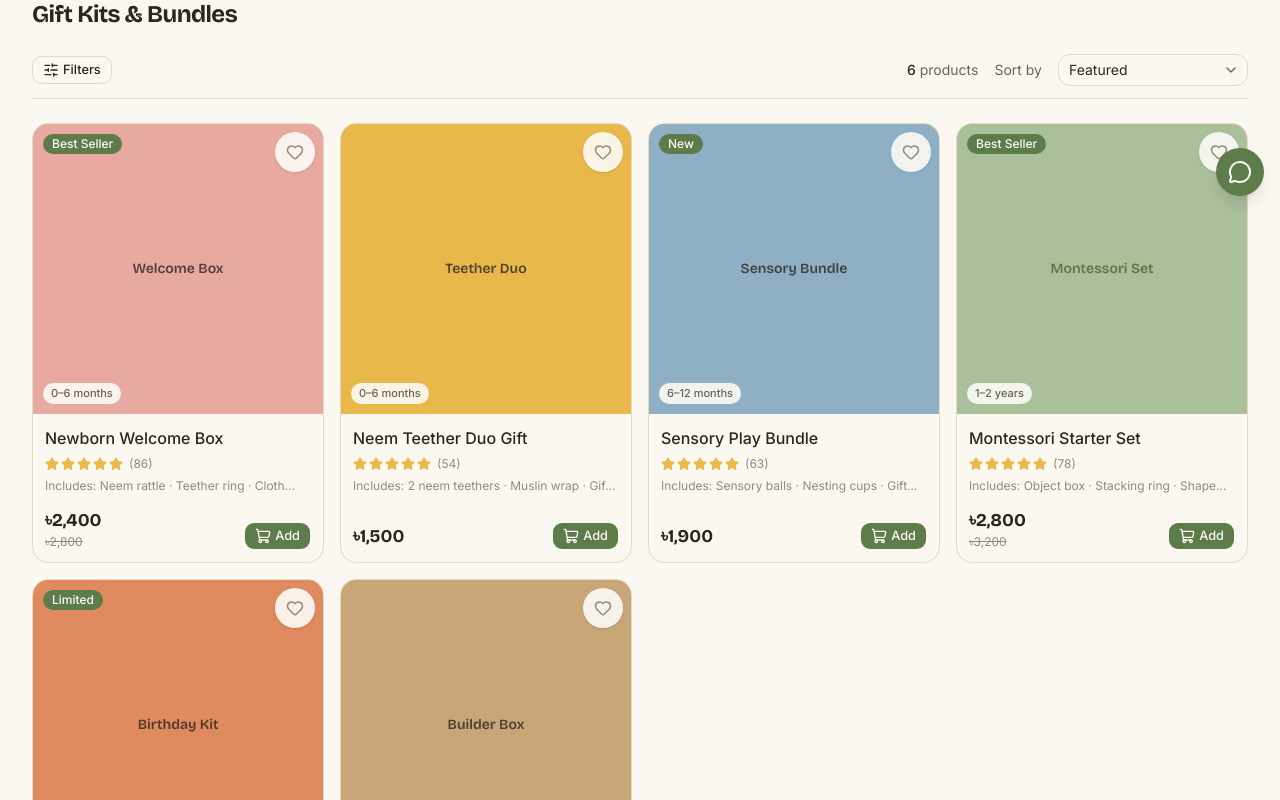
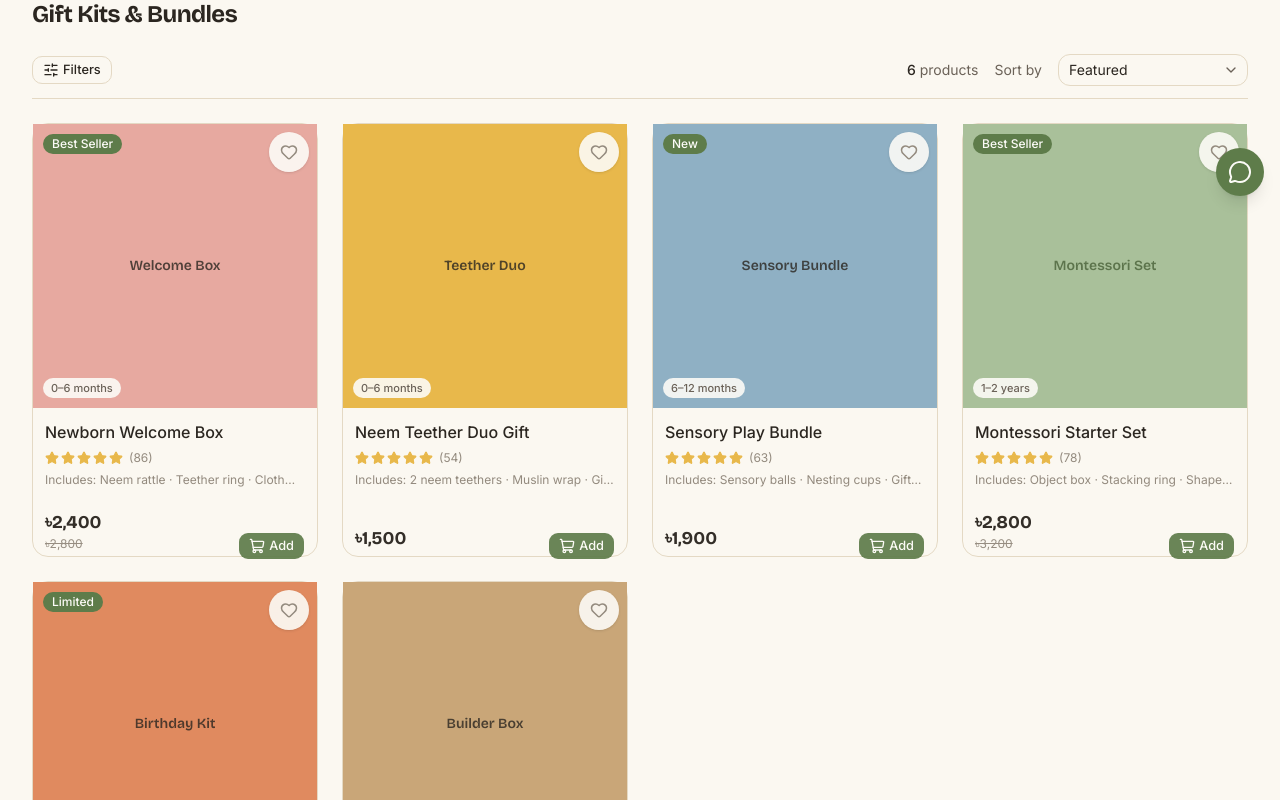
Before and after one commit to nabid-ahamed/montessori-toy-store, a Next.js app: page /gift in a window 1280 px wide. Shown: the part 580-1380 px from the top of the page. Built offline with nearby package versions, Linux system fonts and the light colour scheme.

Commit message:
feat(cart): add CartAddedPopup component for enhanced user feedback on item addition

```diff
--- a/src/components/cart/add-to-cart-button.tsx
+++ b/src/components/cart/add-to-cart-button.tsx
@@ -1,10 +1,122 @@
 "use client";
 
-import { toast } from "sonner";
+import { useEffect, useMemo, useState } from "react";
+import { createPortal } from "react-dom";
+import Link from "next/link";
 import { Check, ShoppingCart } from "lucide-react";
+import { AnimatePresence, motion } from "framer-motion";
 import { Button } from "@/components/ui/button";
 import { useCart } from "@/lib/cart/cart-context";
 import { cn } from "@/lib/utils";
+
+function CartAddedPopup({
+  title,
+  onClose,
+}: {
+  title?: string;
+  onClose: () => void;
+}) {
+  const particles = useMemo(
+    () =>
+      Array.from({ length: 8 }, (_, index) => ({
+        id: index,
+        x: Math.random() * 220 - 110,
+        y: Math.random() * -140 - 20,
+        delay: Math.random() * 0.25,
+        scale: 0.8 + Math.random() * 0.6,
+      })),
+    [],
+  );
+
+  return createPortal(
+    <AnimatePresence>
+      <motion.div
+        key="backdrop"
+        initial={{ opacity: 0 }}
+        animate={{ opacity: 1 }}
+        exit={{ opacity: 0 }}
+        className="fixed inset-0 z-[1000] flex items-center justify-center bg-slate-950/40 backdrop-blur-sm"
+      >
+        <motion.div
+          initial={{ opacity: 0, scale: 0.8 }}
+          animate={{ opacity: 1, scale: 1 }}
+          exit={{ opacity: 0, scale: 0.95 }}
+          transition={{ duration: 0.28, ease: [0.22, 1, 0.36, 1] }}
+          className="relative mx-4 flex max-w-md flex-col items-center gap-6 rounded-[2rem] border border-white/10 bg-[#0F1420]/95 px-8 py-10 text-center shadow-[0_32px_120px_-24px_rgba(0,0,0,0.65)]"
+        >
+          <div className="relative flex h-32 w-32 items-center justify-center rounded-full bg-slate-900/80 shadow-[0_0_0_8px_rgba(30,41,59,0.2)] ring-1 ring-white/10">
+            <motion.div
+              initial={{ scale: 0.9, opacity: 0 }}
+              animate={{ scale: 1, opacity: 1 }}
+              transition={{ duration: 0.35, ease: "easeOut" }}
+              className="absolute inset-0 rounded-full bg-gradient-to-br from-neem to-slate-800 opacity-20 blur-2xl"
+            />
+            <motion.div
+              className="absolute inset-0 rounded-full border border-white/10"
+              animate={{ scale: [1, 1.1, 1], opacity: [0.6, 0.15, 0.6] }}
+              transition={{ duration: 1.8, repeat: Infinity, ease: "easeInOut" }}
+            />
+            <motion.div
+              initial={{ scale: 0.8, opacity: 0 }}
+              animate={{ scale: [0.8, 1, 0.95], opacity: [0, 1, 0.85] }}
+              transition={{ duration: 0.7, ease: "easeOut" }}
+              className="relative flex h-20 w-20 items-center justify-center rounded-full bg-neem text-paper shadow-[0_16px_80px_-36px_rgba(94,215,126,0.8)]"
+            >
+              <Check className="size-10" />
+            </motion.div>
+
+            {particles.map((particle) => (
+              <motion.span
+                key={particle.id}
+                initial={{ opacity: 0, scale: 0.6, x: 0, y: 0 }}
+                animate={{
+                  opacity: [0, 1, 0],
+                  x: [0, particle.x],
+                  y: [0, particle.y],
+                  scale: [0.8, particle.scale],
+                }}
+                transition={{
+                  duration: 1.6,
+                  delay: particle.delay,
+                  ease: "easeOut",
+                  repeat: Infinity,
+                  repeatType: "mirror",
+                }}
+                className="absolute left-1/2 top-1/2 h-2 w-2 rounded-full bg-neem shadow-[0_0_18px_rgba(110,231,183,0.5)]"
+              />
+            ))}
+          </div>
+
+          <div className="space-y-2 text-center">
+            <p className="text-sm uppercase tracking-[0.25em] text-neem-soft/70">
+              Added to Cart!
+            </p>
+            <h2 className="text-3xl font-semibold text-paper">
+              Added to Cart!
+            </h2>
+            <p className="max-w-xs text-sm leading-6 text-slate-200/80">
+              The item has been added to your cart.
+            </p>
+          </div>
+
+          <div className="grid w-full gap-3 sm:grid-cols-2">
+            <Link href="/cart" onClick={onClose} className="inline-flex">
+              <Button className="w-full">View Cart</Button>
+            </Link>
+            <Button
+              variant="outline"
+              className="w-full"
+              onClick={onClose}
+            >
+              Continue Shopping
+            </Button>
+          </div>
+        </motion.div>
+      </motion.div>
+    </AnimatePresence>,
+    document.body,
+  );
+}
 
 /**
  * Adds a product to the cart from a product card. State is derived from cart
@@ -24,21 +136,33 @@ export function AddToCartButton({
 }) {
   const { items, addItem } = useCart();
   const inCart = items.some((it) => it.product.slug === slug);
+  const [showPopup, setShowPopup] = useState(false);
+  const [mounted, setMounted] = useState(false);
+
+  useEffect(() => {
+    setMounted(true);
+  }, []);
+
+  useEffect(() => {
+    if (!showPopup) return;
+    const timeout = window.setTimeout(() => setShowPopup(false), 2600);
+    return () => window.clearTimeout(timeout);
+  }, [showPopup]);
 
   const onAdd = () => {
     addItem(slug);
-    toast.success("Added to Cart", {
-      description: title,
-    });
+    setShowPopup(true);
   };
 
+  const handleClose = () => setShowPopup(false);
+
   return (
+    <>
       <Button
         size="sm"
         onClick={onAdd}
         disabled={inCart}
         aria-label={inCart ? "Added to cart" : "Add to cart"}
-      // Keep full colour when locked (override the default disabled fade).
         className={cn(inCart && "bg-neem-deep disabled:opacity-100", className)}
       >
         {inCart ? (
@@ -48,5 +172,10 @@ export function AddToCartButton({
         )}
         <span className="sr-only sm:not-sr-only">{inCart ? "Added" : "Add"}</span>
       </Button>
+
+      {mounted && showPopup ? (
+        <CartAddedPopup title={title} onClose={handleClose} />
+      ) : null}
+    </>
   );
 }
--- a/src/components/collection/product-grid.tsx
+++ b/src/components/collection/product-grid.tsx
@@ -92,7 +92,7 @@ export function ProductGrid({
         </div>
       ) : (
         <>
-          <div className="mt-6 grid grid-cols-2 gap-3 sm:grid-cols-3 sm:gap-4 lg:grid-cols-4">
+          <div className="mt-6 grid grid-cols-2 gap-4 sm:grid-cols-3 sm:gap-5 lg:grid-cols-4 lg:gap-6">
             {visible.map((product) => (
               <ProductCard key={product.slug} product={product} />
             ))}
--- a/src/components/product/product-card.tsx
+++ b/src/components/product/product-card.tsx
@@ -1,4 +1,7 @@
+"use client";
+
 import Link from "next/link";
+import { motion, type Transition } from "framer-motion";
 import { Star } from "lucide-react";
 import { Badge } from "@/components/ui/badge";
 import { AddToCartButton } from "@/components/cart/add-to-cart-button";
@@ -19,6 +22,27 @@ const swatchBg: Record<Tone, string> = {
   mustard: "bg-mustard",
   "dusty-blue": "bg-dusty-blue",
   blush: "bg-blush",
+};
+
+const cardHoverTransition: Transition = { duration: 0.32, ease: [0.22, 1, 0.36, 1] };
+const cardVariants = {
+  rest: { y: 0, scale: 1, zIndex: 0 },
+  hover: { y: -8, scale: 1.03, zIndex: 20 },
+};
+
+const imageVariants = {
+  rest: { scale: 1 },
+  hover: { scale: 1.08 },
+};
+
+const actionVariants = {
+  rest: { opacity: 0.96, y: 8 },
+  hover: { opacity: 1, y: 0 },
+};
+
+const wishlistVariants = {
+  rest: { scale: 1 },
+  hover: { scale: 1.05 },
 };
 
 function Stars({ rating }: { rating: number }) {
@@ -45,9 +69,24 @@ export function ProductCard({ product }: { product: Product }) {
   const href = `/products/${product.slug}`;
 
   return (
-    <div className="group/card relative flex h-full flex-col overflow-hidden rounded-xl border border-cream-300 bg-card transition-shadow hover:shadow-md">
+    <motion.div
+      className="group/card isolate relative z-0 flex h-full flex-col overflow-visible rounded-xl border border-cream-300 bg-card transition-all duration-300"
+      variants={cardVariants}
+      initial="rest"
+      whileHover="hover"
+      animate="rest"
+      transition={cardHoverTransition}
+      style={{ willChange: "transform" }}
+    >
       {/* image (hover-swap) */}
-      <Link href={href} className="relative block aspect-square">
+      <Link href={href} className="relative block aspect-square overflow-hidden">
+        <motion.div
+          className="absolute inset-0"
+          variants={imageVariants}
+          initial="rest"
+          whileHover="hover"
+          transition={cardHoverTransition}
+        >
           <PlaceholderImage
             tone={product.imageTones[0]}
             label={product.imageLabelBn}
@@ -58,6 +97,7 @@ export function ProductCard({ product }: { product: Product }) {
             label={product.imageLabelBn}
             className="absolute inset-0 size-full opacity-0 transition-opacity duration-300 group-hover/card:opacity-100"
           />
+        </motion.div>
 
         {/* badge — top-left */}
         {product.badge ? (
@@ -74,13 +114,19 @@ export function ProductCard({ product }: { product: Product }) {
       </Link>
 
       {/* wishlist heart — top-right, sibling of the link to keep markup valid */}
-      <WishlistButton slug={product.slug} className="absolute right-2 top-2 z-10" />
+      <motion.div
+        className="absolute right-2 top-2 z-10"
+        variants={wishlistVariants}
+        transition={cardHoverTransition}
+      >
+        <WishlistButton slug={product.slug} className="transition-transform duration-300" />
+      </motion.div>
 
       {/* body */}
       <div className="flex flex-1 flex-col p-3">
         <Link
           href={href}
-          className="line-clamp-2 font-medium text-ink hover:text-neem-deep"
+          className="line-clamp-2 font-medium text-ink transition-colors duration-300 hover:text-neem-deep"
         >
           {product.titleBn}
         </Link>
@@ -105,7 +151,7 @@ export function ProductCard({ product }: { product: Product }) {
                 key={v.name}
                 title={v.name}
                 className={cn(
-                  "size-4 rounded-full border border-cream-300",
+                  "size-4 rounded-full border border-cream-300 transition-shadow duration-300",
                   swatchBg[v.tone],
                 )}
               />
@@ -114,7 +160,11 @@ export function ProductCard({ product }: { product: Product }) {
         ) : null}
 
         {/* price + cart */}
-        <div className="mt-auto flex items-end justify-between gap-2 pt-3">
+        <motion.div
+          className="mt-auto flex items-end justify-between gap-2 pt-3"
+          variants={actionVariants}
+          transition={cardHoverTransition}
+        >
           <div className="flex flex-col">
             <span className="font-display text-lg font-bold text-ink">
               {formatTk(product.price)}
@@ -125,9 +175,15 @@ export function ProductCard({ product }: { product: Product }) {
               </span>
             ) : null}
           </div>
+          <motion.div
+            variants={actionVariants}
+            transition={cardHoverTransition}
+            className="transition-all duration-300"
+          >
             <AddToCartButton slug={product.slug} title={product.titleBn} />
+          </motion.div>
+        </motion.div>
       </div>
-      </div>
-    </div>
+    </motion.div>
   );
 }
```
Lines whose indentation alone changed are shown as unchanged.
